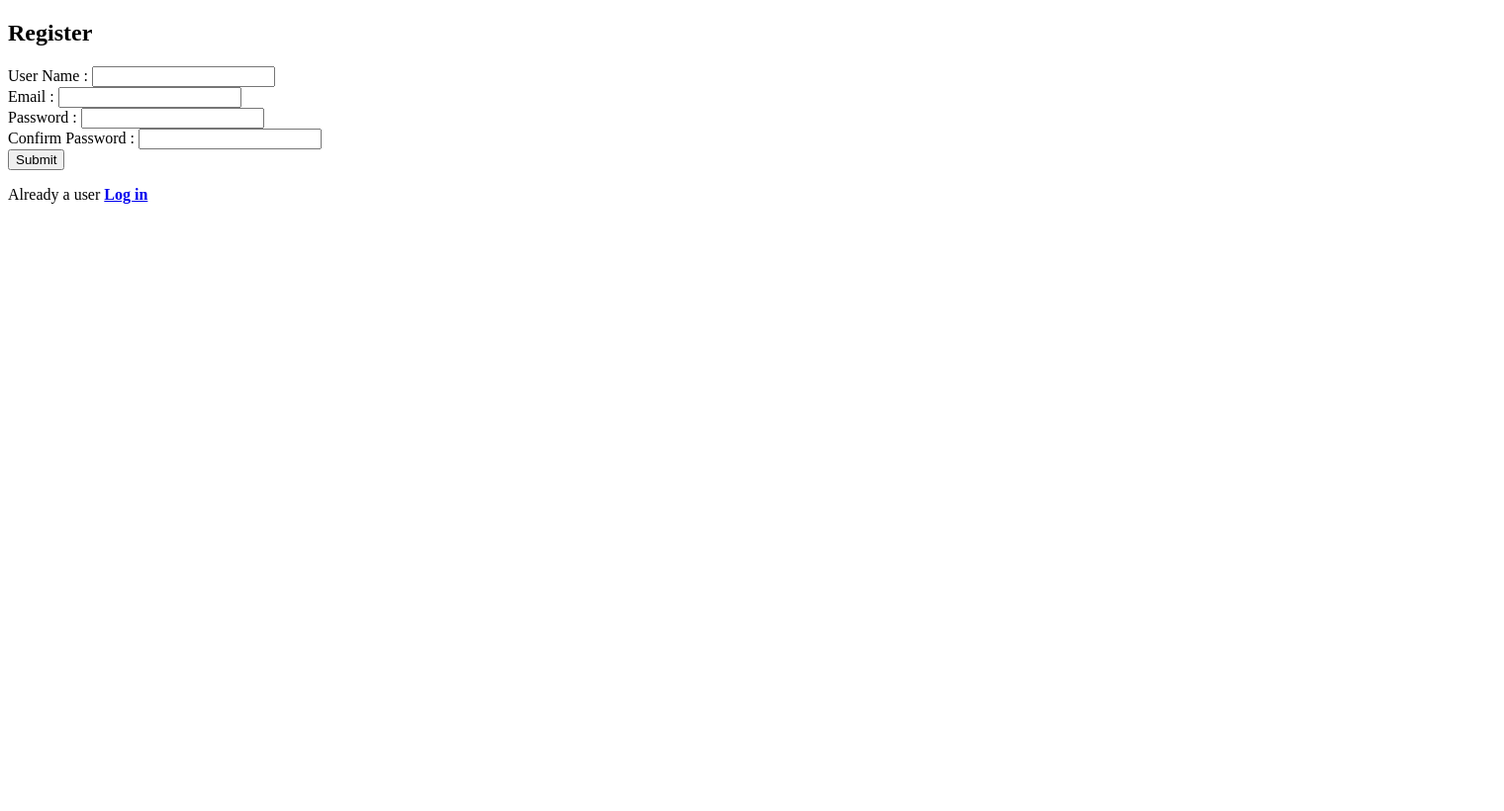
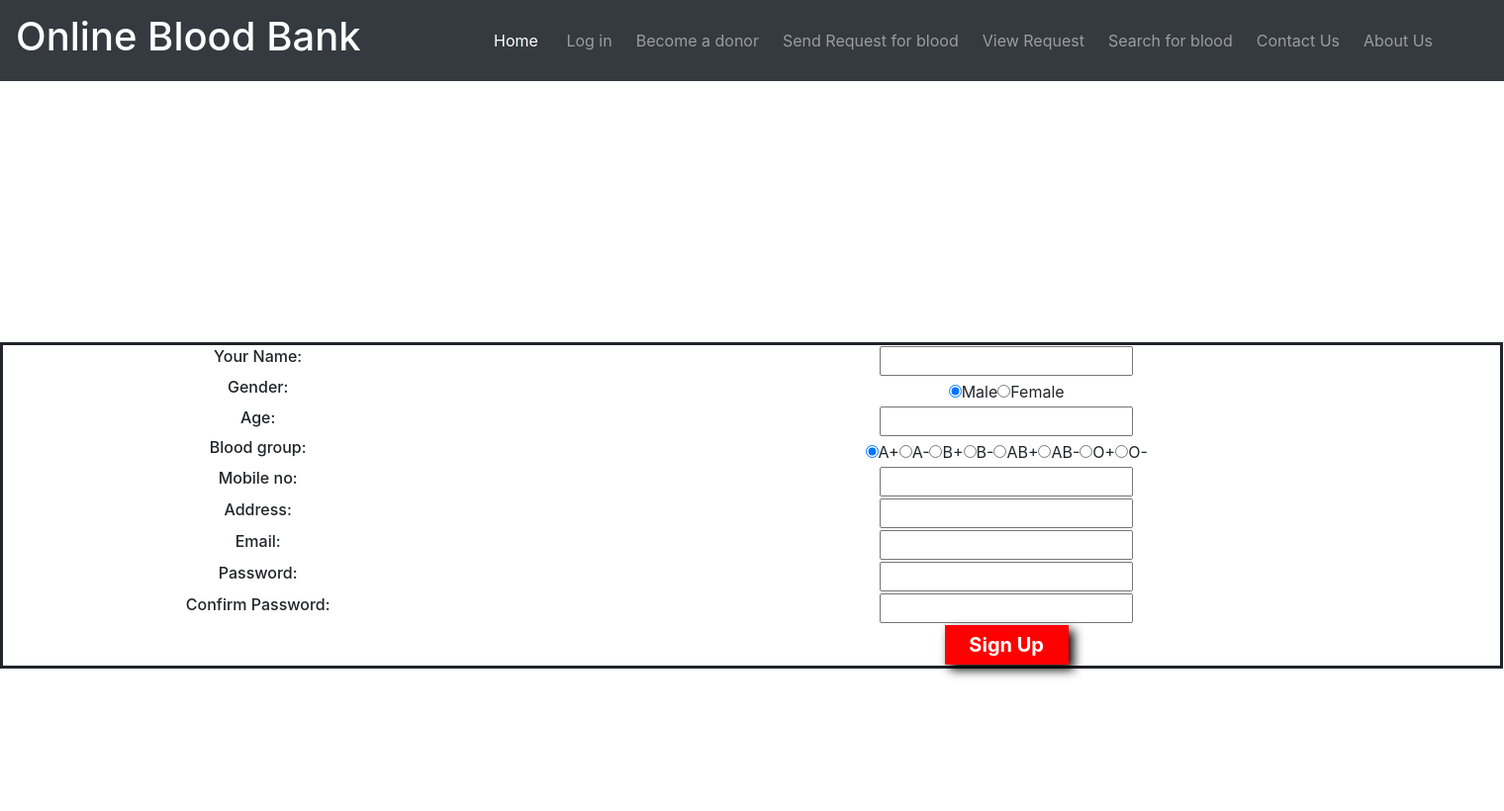
Before and after one commit to MdAhnafShahriarAdit/SU19CSE327S04G-BLOODMOON-NSU, a PHP site: page /registration.php in a window 1520 px wide. Shown: the whole page at 99% size. Before the commit the page ends 206 px from the top, so only its background shows below. Run offline with PHP 8.4, Linux system fonts and the light colour scheme.

Commit message:
Update registration.php

```diff
--- a/Project Codes/registration.php
+++ b/Project Codes/registration.php
@@ -1,50 +1,30 @@
-<!DOCTYPE html>
+<!doctype html>
 <html lang="en">
-<head>
-	<meta charset="UTF-8">
-	<title>Registration</title>
-</head>
-<body>
+  <head>
+    <title>Became a Donor</title>
+   <?php include 'header.php'; ?>
+  </head>
 
+  <div style="height:00px;">
+     <form method="post" enctype="multipart/form-data" style="width: 1519px; height: 600px;">
+      <div class="content"><br>
 
-<div class="container">
+      <table width="100%" style="margin: 2 auto; border:3px solid;text-align:center">
 
-    <div class="header">
-    	<h2>Register</h2>
-    </div>
+    <tr><td class="lefttd"><h6>Your Name:</h6></td><td><input type="text" name="t1" required="required" title="Please enter your first name"/></td></tr><br>
+    <tr><td class="lefttd" align="center"><h6>Gender:</h6></td><td><input name="r1" type="radio" value="male" checked="checked">Male<input name="r1" type="radio" value="female">Female</td></tr><br>
+    <tr><td class="lefttd" align="center"><h6>Age:</h6></td><td><input type="number" name="t2" required="required" pattern="[0-9]{2,2}" title="please enter only  numbers between 2 to 2 for age" /></td></tr><br>
+    <tr><td class="lefttd" align="center"><h6>Blood group:</h6></td><td><input name="b1" type="radio" value="A+" checked="checked">A+<input name="b1" type="radio" value="A-">A-<input name="b1" type="radio" value="B+">B+<input name="b1" type="radio" value="B-">B-<input name="b1" type="radio" value="AB+">AB+<input name="b1" type="radio" value="AB-">AB-<input name="b1" type="radio" value="O+">O+<input name="b1" type="radio" value="O-">O-</td></tr><br>
+    <tr><td class="lefttd"><h6>Mobile no:</h6></td><td><input type="number" name="t3" required="required" pattern="[0-9]{10,11}" title="Please youe valied mobile no"/></td></tr><br>
+    <tr><td class="lefttd"><h6>Address:</h6></td><td><input type="text" name="t4" required="required" title="Please enter your address"/></td></tr><br>
+    <tr><td class="lefttd"><h6>Email:</h6></td><td><input type="email" name="t5" required="required" title="Please enter your email address"/></td></tr><br>
+    <tr><td class="lefttd"><h6>Password:</h6></td><td><input type="password" name="t6" required="required" pattern="[a-zA-Z0-9]{5,15}" title="Please enter a password in the range of 5-15 to make it strong"/></td></tr><br>
+    <tr><td class="lefttd"><h6>Confirm Password:</h6></td><td><input type="password" name="t7" required="required" pattern="[a-zA-Z0-9]{5,15}" title="Confirm it again" /></td></tr><br><br>
 
-    <form action="registration.php" method="post">
-
-        <div>
-        	<label for="username">User Name : </label>
-        	<input type="text" name="username" required>
-        </div>
-
-        <div>
-        	<label for="email">Email : </label>
-        	<input type="text" name="email" required>
-        </div>
-
-         <div>
-        	<label for="password">Password : </label>
-        	<input type="password" name="password_1" required>
-        </div>
-
-
-
-         <div>
-        	<label for="password">Confirm Password : </label>
-        	<input type="password" name="password_2"  required>
-        </div>
-
-        <button type="submit" name="reg_user">Submit</button>
-
-        <p>Already a user <a href="login.php"><b>Log in</b></a></p>
-
-    </form>
-
+    <tr><td>&nbsp;</td><td><input type="submit" value="Sign Up" name="sbmt" style="border:0px; background: red; width:125px; height:40px; box-shadow:5px 5px 10px black; color:white; font-weight:bold; font-size:20px;"></td></tr></table><br><br><br><br><br><br>
 </div>
-
-
+</form>
+</div>
+</nav>
 </body>
-</html>
+</body>
```
